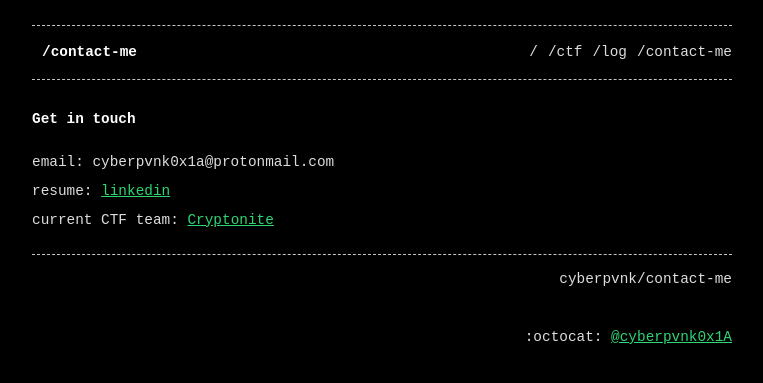
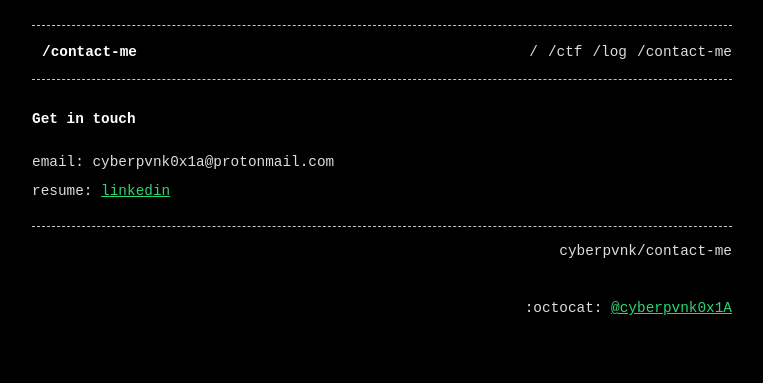
Before and after one commit to gaurisanjeevbhardwaj/cyberpvnk0x1a.github.io, a Jekyll site: the page built from contact-me.md, in a window 1280 px wide. Shown: the top 383 px of the page, without its empty margins (258-1021 px from the left). Built offline with Jekyll 4.4.1, drawn with Linux system fonts in a browser that asks for light colours.

Commit message:
Update contact-me.md

```diff
--- a/contact-me.md
+++ b/contact-me.md
@@ -9,4 +9,3 @@ permalink_name: /contact-me
 
 email: cyberpvnk0x1a@protonmail.com
 resume: [linkedin](https://www.linkedin.com/in/gauri-bhardwaj-0x1a/)
-current CTF team: [Cryptonite](https://cryptonite.team)
```
